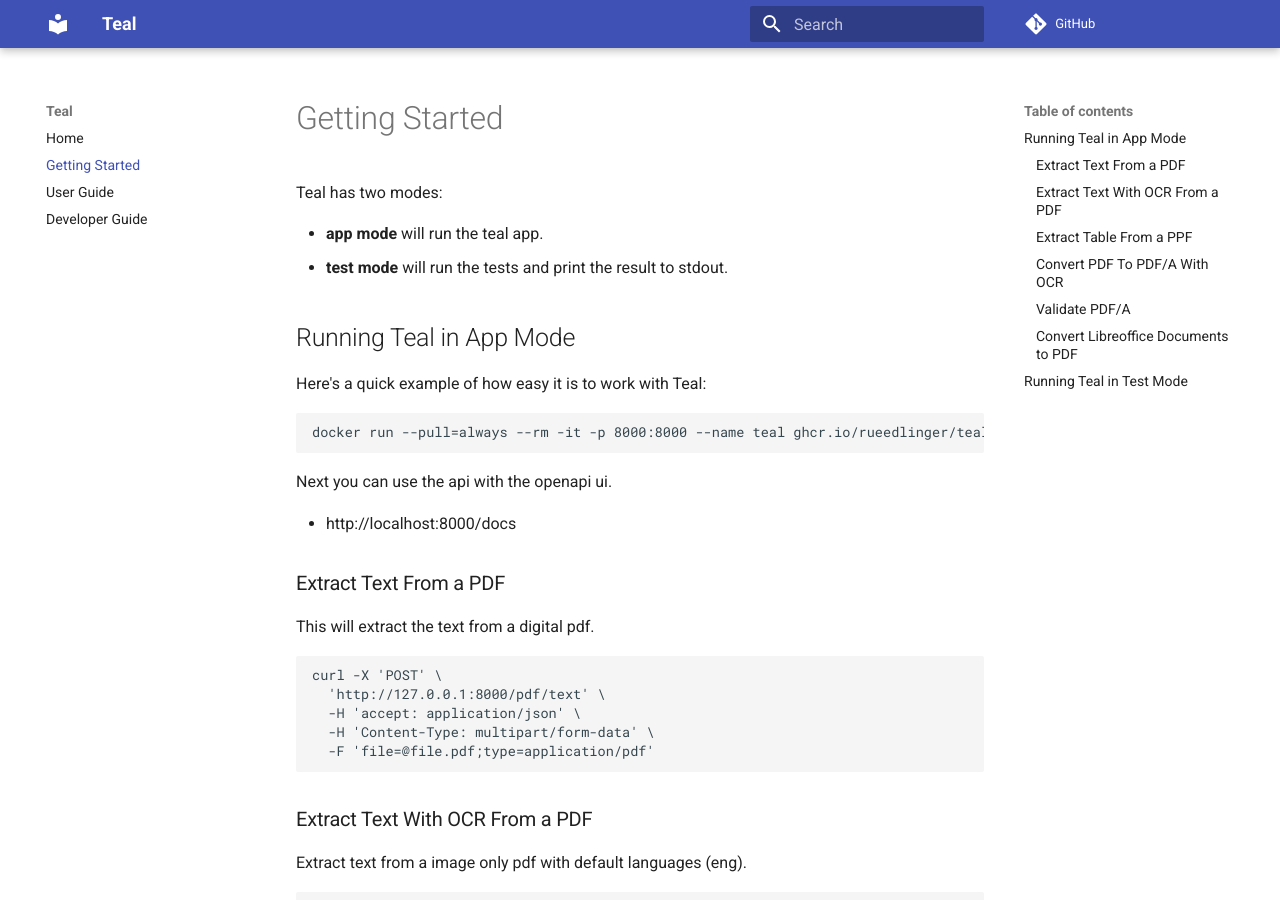
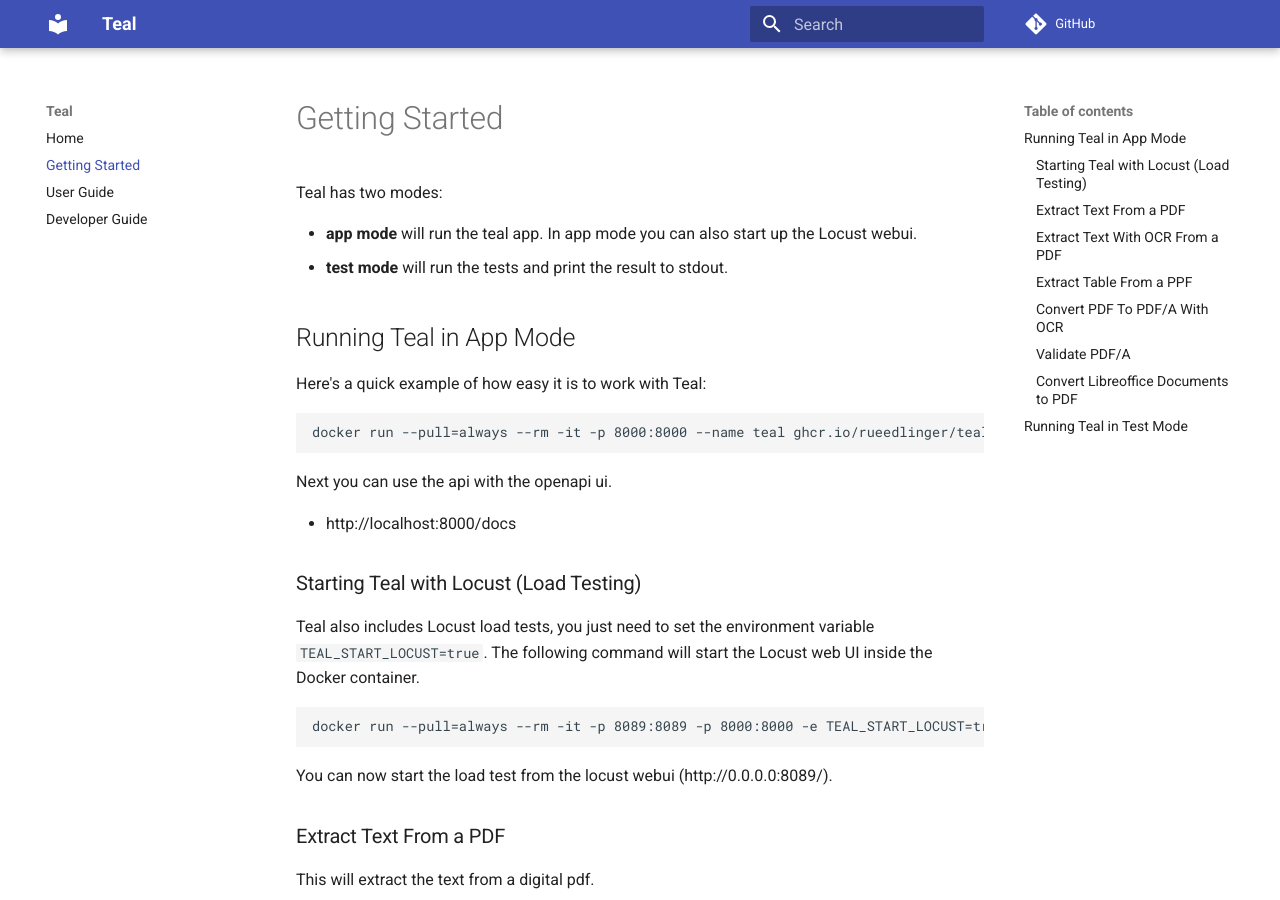
Before and after one commit to rueedlinger/teal, an MkDocs documentation site: the page built from docs/getting_started.md, in a window 1280 px wide and 900 px high. Built offline with MkDocs 1.6.1 and Material for MkDocs 9.7.7, drawn with Linux system fonts in a browser that asks for light colours; comment, search, counter and statistics services are not loaded; some of the changed text lies outside the part shown.

Commit message:
feat: run locust inside docker

````diff
--- a/docs/getting_started.md
+++ b/docs/getting_started.md
@@ -2,7 +2,7 @@
 
 Teal has two modes:
 
-- **app mode** will run the teal app.
+- **app mode** will run the teal app. In app mode you can also start up the Locust webui.
 - **test mode** will run the tests and print the result to stdout.
 
 ## Running Teal in App Mode
@@ -16,6 +16,17 @@ docker run --pull=always --rm -it -p 8000:8000 --name teal ghcr.io/rueedlinger/t
 Next you can use the api with the openapi ui.
 
 - http://localhost:8000/docs
+
+### Starting Teal with Locust (Load Testing)
+
+Teal also includes Locust load tests, you just need to set the environment variable `TEAL_START_LOCUST=true`.
+The following command will start the Locust web UI inside the Docker container.
+
+```bash
+docker run --pull=always --rm -it -p 8089:8089 -p 8000:8000 -e TEAL_START_LOCUST=true --name teal ghcr.io/rueedlinger/teal:main
+```
+
+You can now start the load test from the locust webui (http://0.0.0.0:8089/).
 
 ### Extract Text From a PDF
 
@@ -124,8 +135,9 @@ curl -X 'POST' \
 
 ## Running Teal in Test Mode
 
-Teal is packed with unit and integration tests. These tests can be run and verified with teh following command.
+Teal is packed with unit and integration tests, you just need to set the environment varaible `TEAL_TEST_MODE=true`.
+These tests can be run and verified with teh following command.
 
 ```bash
-docker run --rm -it -p 8000:8000 -e TEAL_TEST_MODE=true --name teal ghcr.io/rueedlinger/teal:main
+docker run --pull=always --rm -it -p 8000:8000 -e TEAL_TEST_MODE=true --name teal ghcr.io/rueedlinger/teal:main
 ```
````
